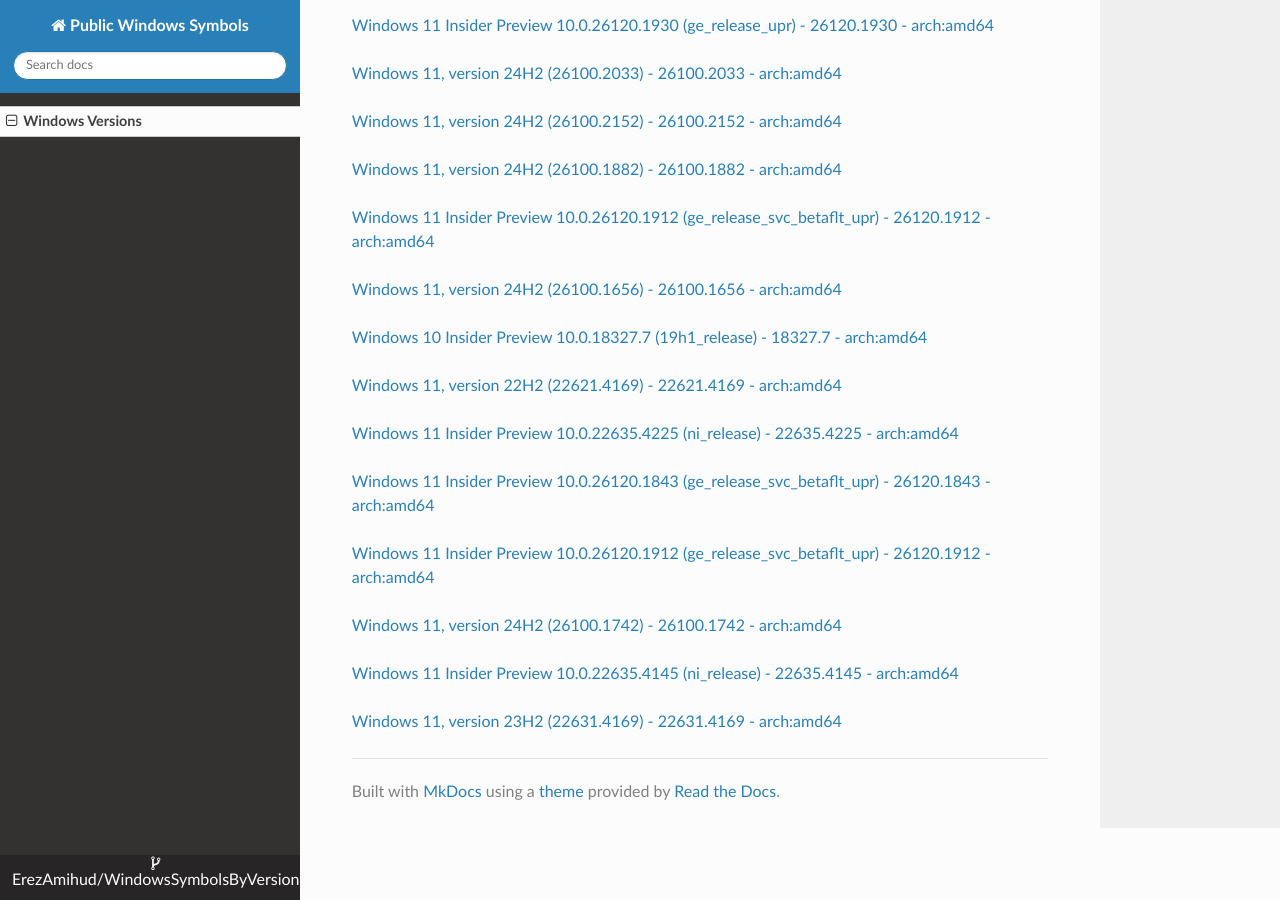
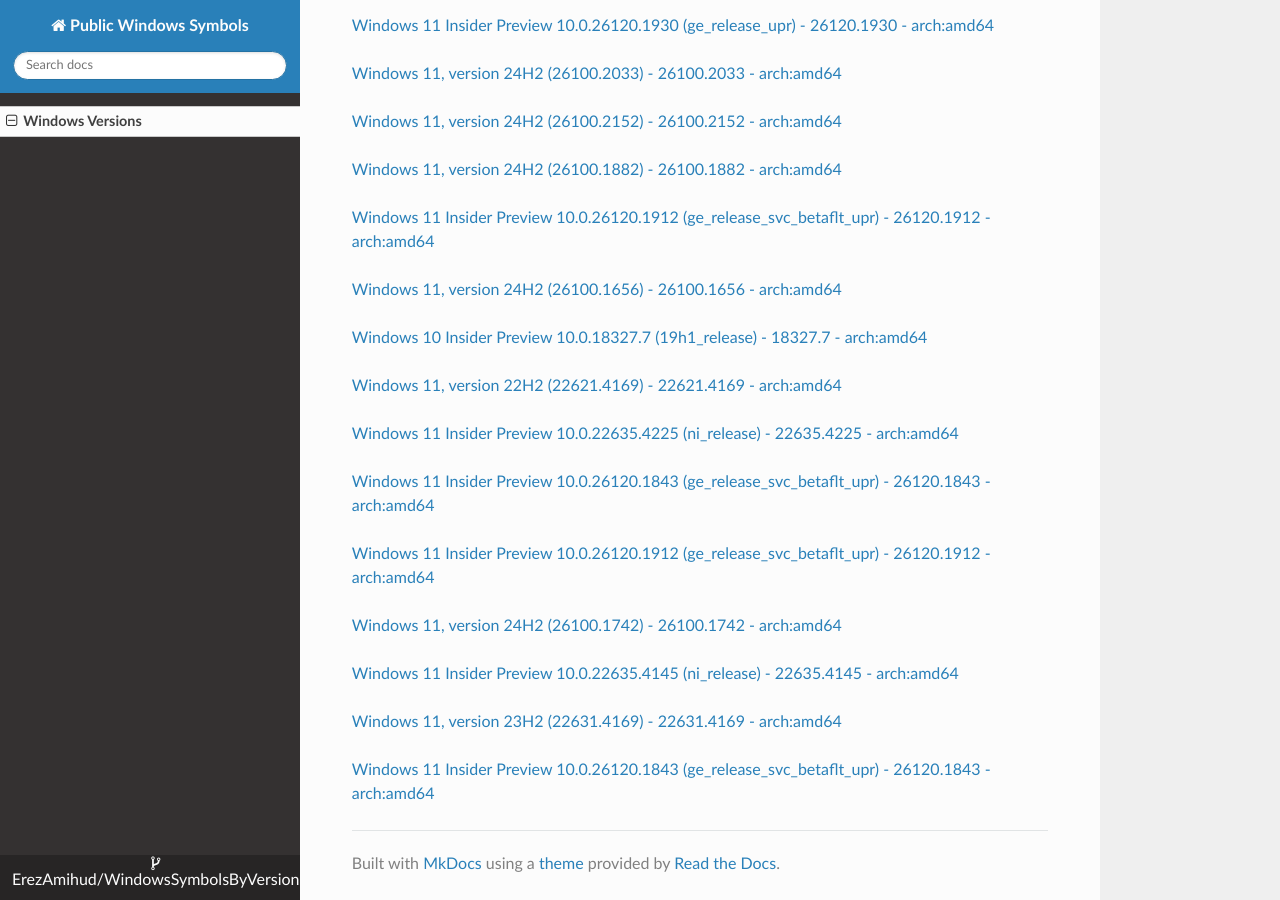
Before and after one commit to ErezAmihud/WindowsSymbolsByVersion, an MkDocs documentation site: the page built from docs/index.md, in a window 1280 px wide and 900 px high, scrolled down 4541 px. Built offline with MkDocs 1.6.1, drawn with Linux system fonts in a browser that asks for light colours; nearby versions of some CDN libraries.

Commit message:
Automated commit, add manifest for e27f002d-e3b6-4f24-a4d8-8b09d279fe5b

```diff
--- a/docs/index.md
+++ b/docs/index.md
@@ -221,3 +221,6 @@
 
 
 [Windows 11, version 23H2 (22631.4169) - 22631.4169 - arch:amd64](https://github.com/ErezAmihud/WindowsSymbolsByVersion/blob/main/manifests/8dda76ff-194a-4a47-b1e7-c303136bf54e.manifest)
+
+
+[Windows 11 Insider Preview 10.0.26120.1843 (ge_release_svc_betaflt_upr) - 26120.1843 - arch:amd64](https://github.com/ErezAmihud/WindowsSymbolsByVersion/blob/main/manifests/e27f002d-e3b6-4f24-a4d8-8b09d279fe5b.manifest)
```
Also changed, not shown: process_builds.json (+1 -1 lines).
